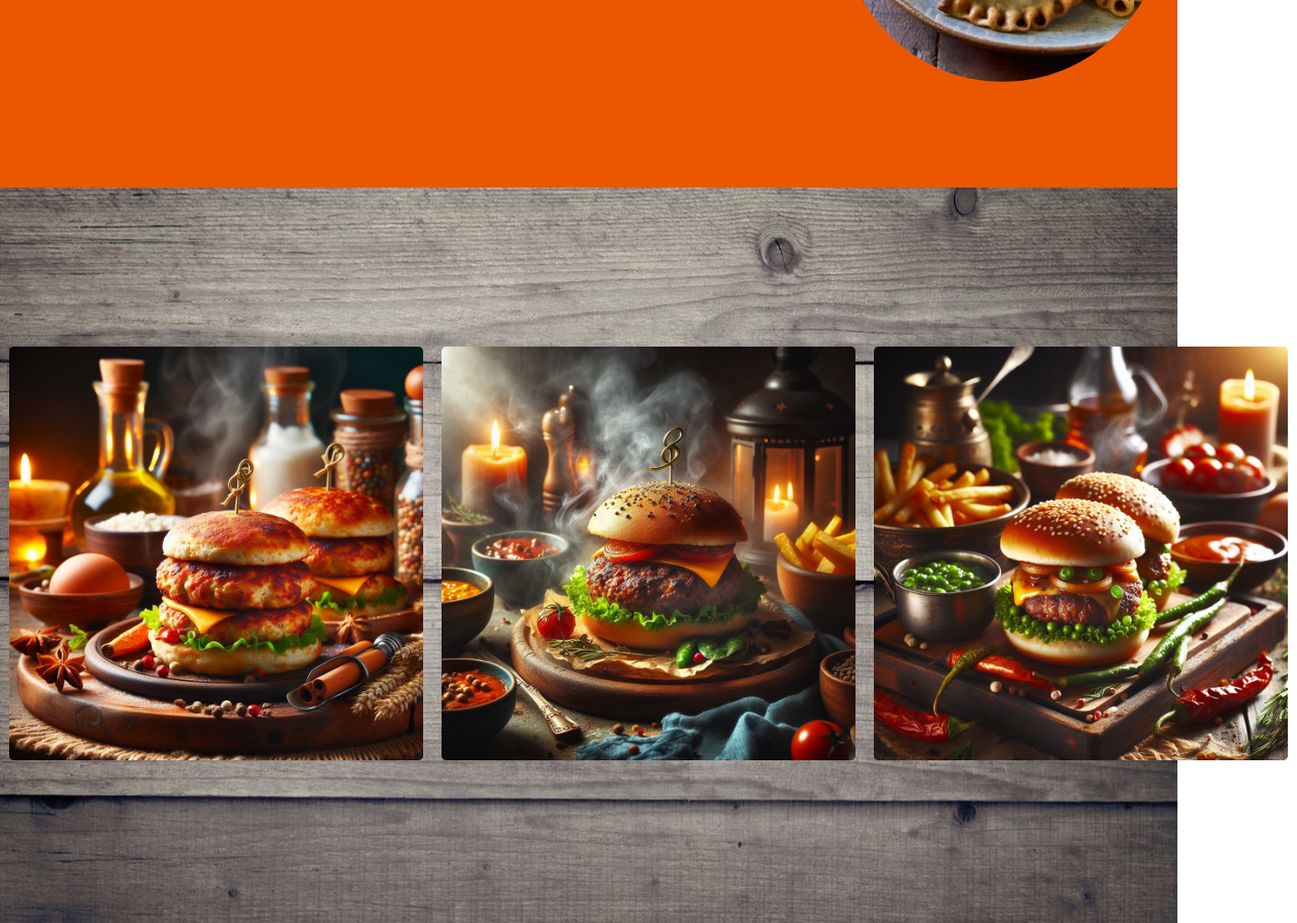
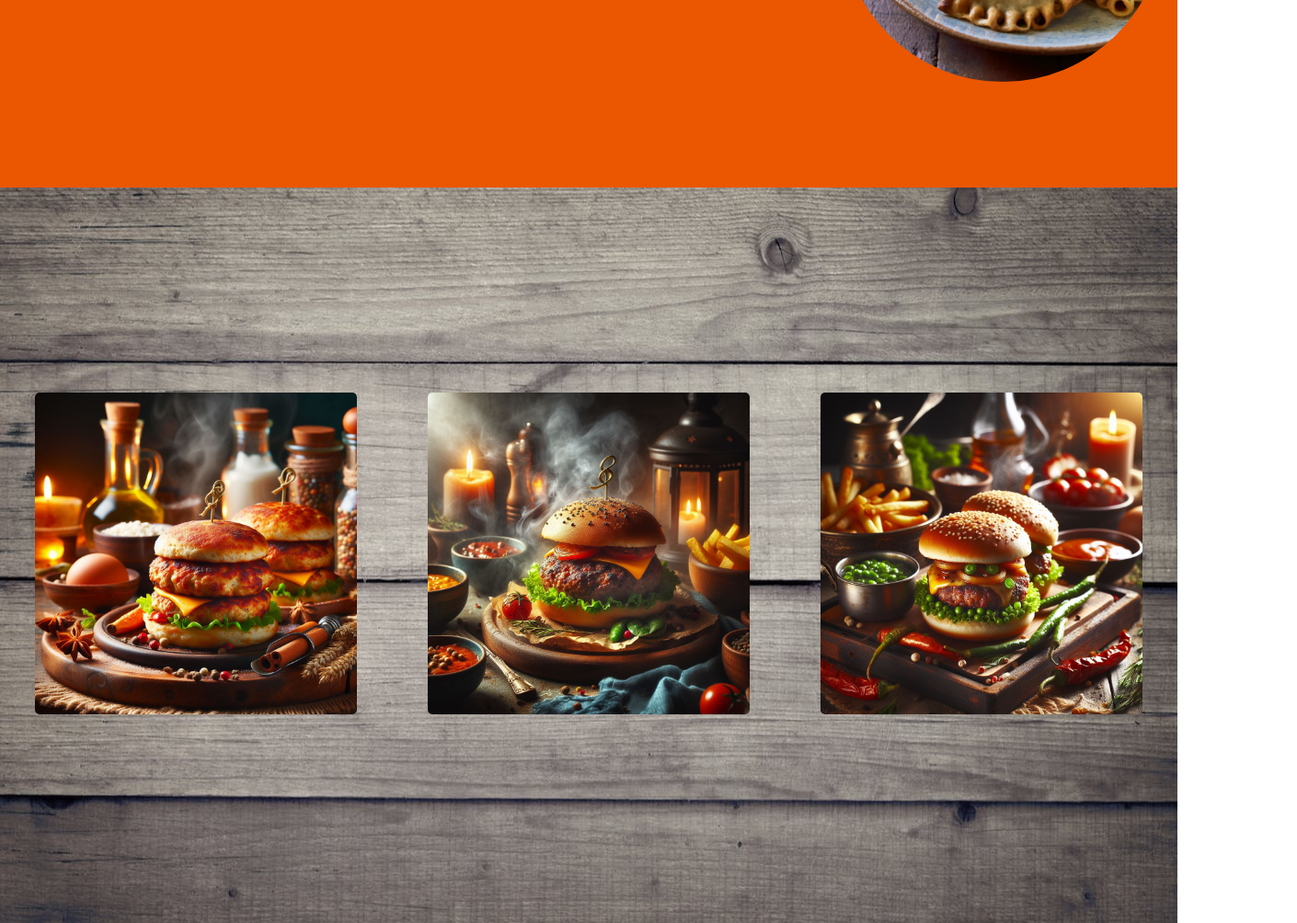
Before and after one commit to JorP8/p1, a plain HTML site: page index.html in a window 1280 px wide. Shown: the part 1076-2080 px from the top of the page at 92% size, 1410 px wide, since content can reach past the window. Drawn offline with Linux system fonts and the light colour scheme.

Commit message:
imagen galeria

```diff
--- a/style.css
+++ b/style.css
@@ -109,15 +109,15 @@ section {
   align-items: center;
 }
 .galeria img {
-  width: 450px;
-  height: 450px;
+  width: 350px;
+  height: 350px;
   margin: 10px 10px;
   border-radius: 5px;
   transition: all 0.5s;
 }
 .galeria img:hover {
-  width: 500px;
-  height: 500px;
+  width: 400px;
+  height: 400px;
 }
 /*----*/
 footer {
```
